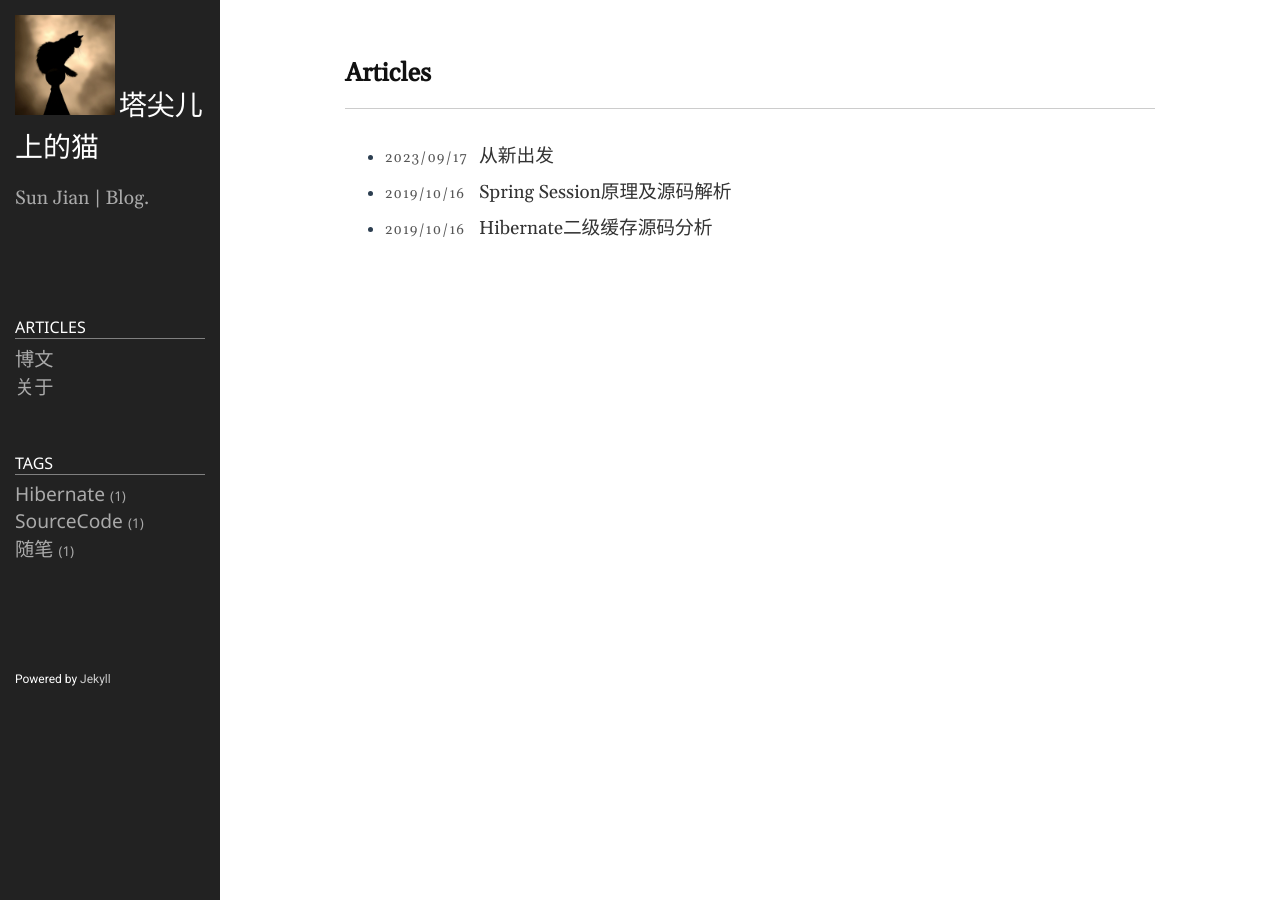
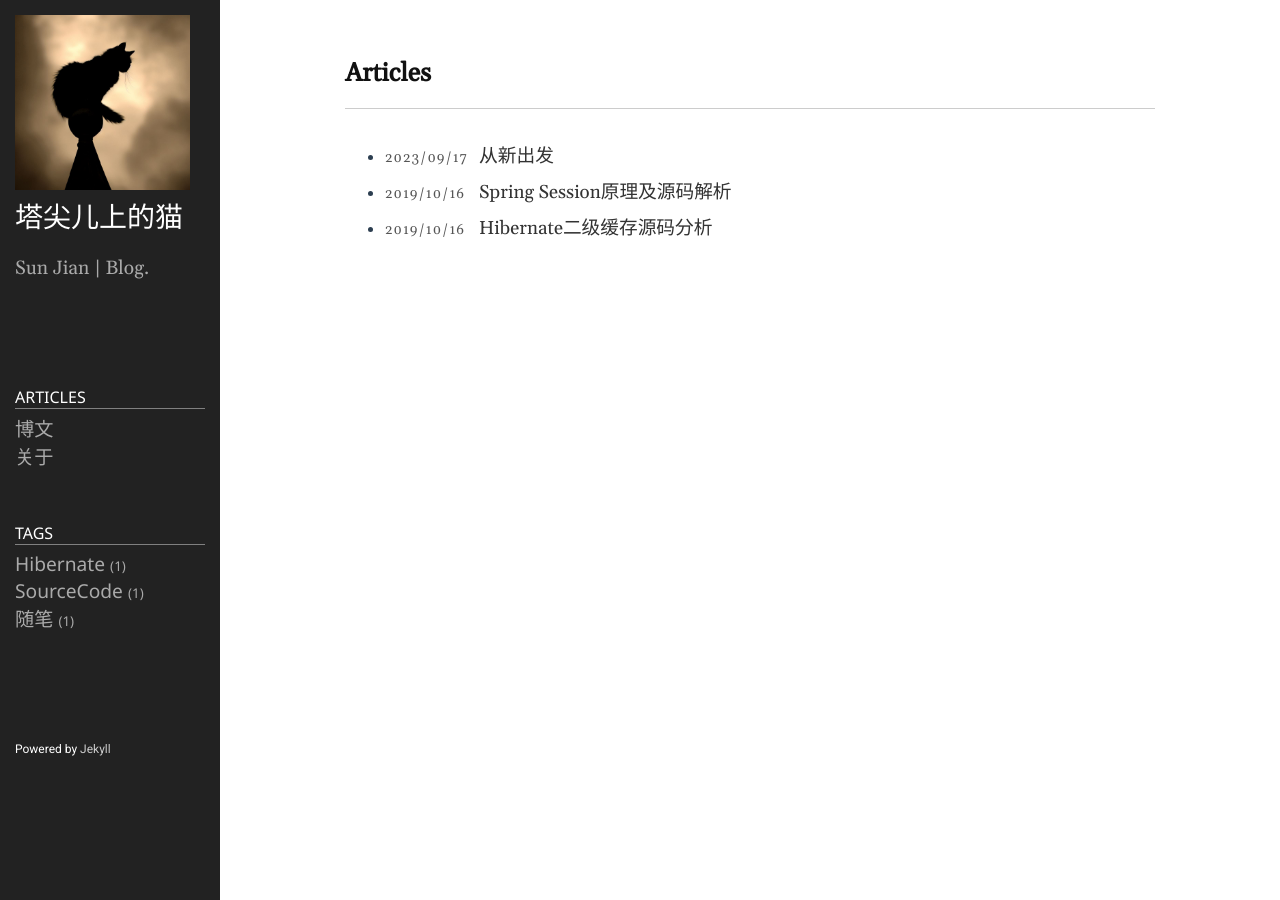
Before and after one commit to SpireCat/spirecat.github.io, a Jekyll site: the page built from index.markdown, in a window 1280 px wide. Built offline with Jekyll 4.4.1, drawn with Linux system fonts in a browser that asks for light colours.

Commit message:
调整图片大小

```diff
--- a/_includes/sidebar.html
+++ b/_includes/sidebar.html
@@ -1,6 +1,6 @@
 <div class="sidebar-item sidebar-header">
 	<div class='sidebar-brand'>
-		<img src="/public/images/2023-09-17-self.jpg" width="100" height="100" alt="AltText" />
+		<img src="/public/images/2023-09-17-self.jpg" width="175" height="175" alt="AltText" />
 		<a href="/about/">{{ site.title }}</a>
 	</div>
 	<p class="lead">{{ site.description }}</p>
```
